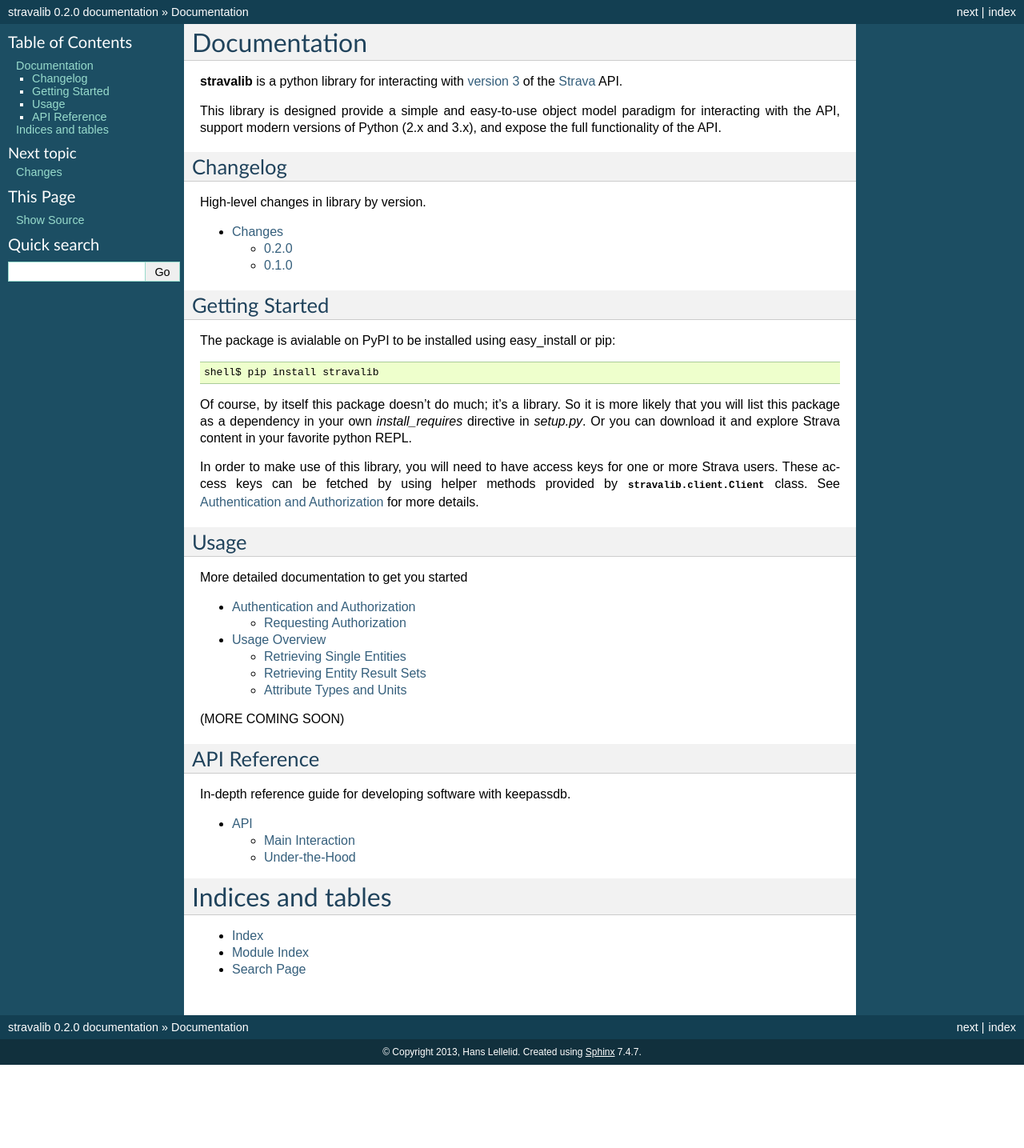
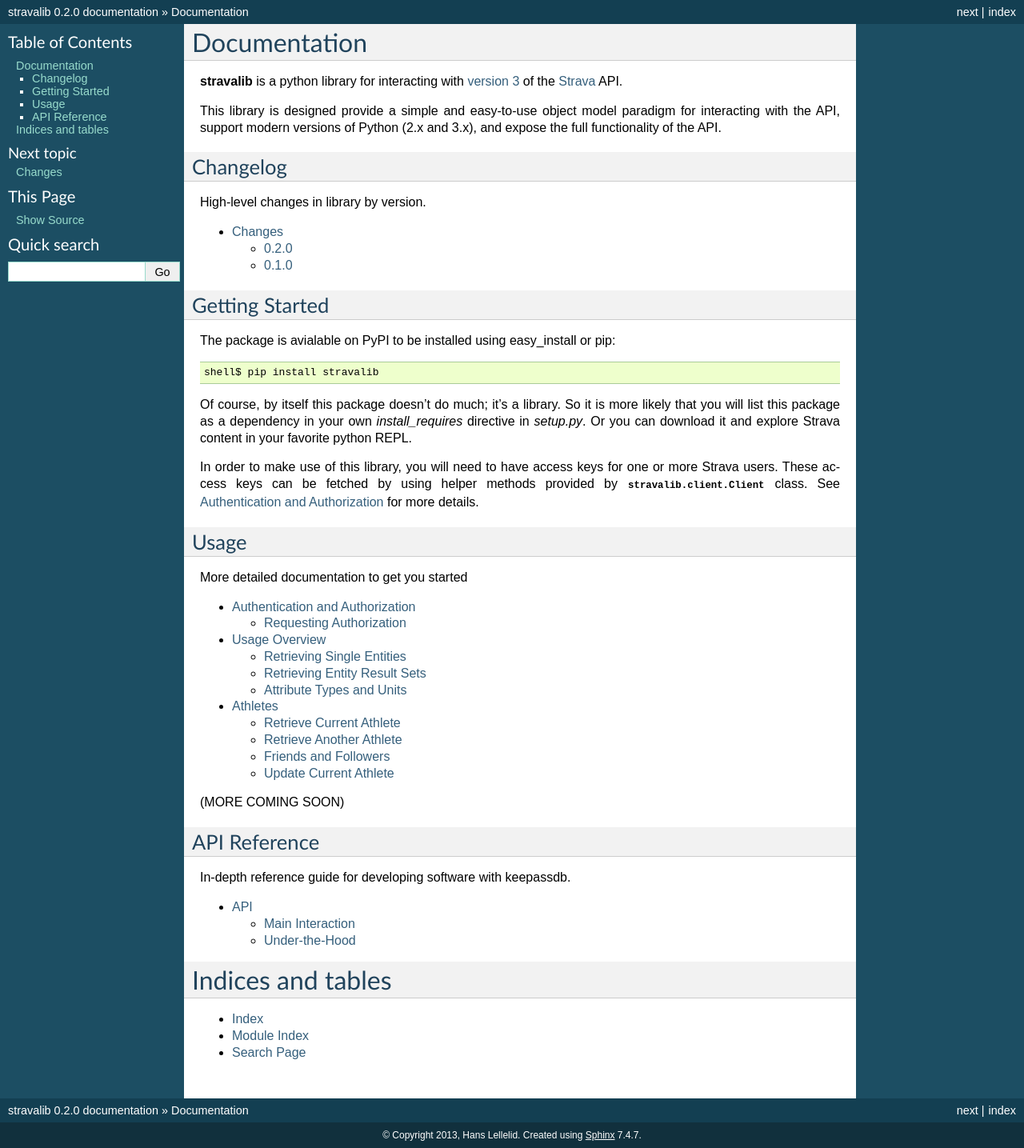
Before and after one commit to stravalib/stravalib, a Sphinx documentation site: the page built from docs/index.rst, in a window 1280 px wide. Shown: the whole page at 80% size. Built offline with Sphinx 7.4.7, drawn with Linux system fonts in a browser that asks for light colours; before the commit the page ends 1331 px from its top, so only the background shows below that; some of the changed lines change nothing that is shown.

Commit message:
Added an athletes usage guide

```diff
--- a/docs/index.rst
+++ b/docs/index.rst
@@ -49,6 +49,7 @@
 
    usage/auth
    usage/overview
+   usage/athletes
 
 (MORE COMING SOON)
 
--- /dev/null
+++ b/docs/usage/athletes.rst
@@ -0,0 +1,71 @@
+.. _athletes:
+
+Athletes
+********
+
+This page is designed to mirror the structure of the documentation at `http://strava.github.io/api/v3/athlete/`_ and
+describe the methods for working with athlete data in the Strava API.
+
+Retrieve Current Athlete
+========================
+
+This is the simplest request.  It is provided by the :method:`stravalib.client.Client.get_athlete` when called
+with no parameters.::
+
+   athlete = client.get_athlete()
+   print("Hello, {}".format(athlete.firstname))
+
+See the :class:`stravalib.model.Athlete` class for details on what is returned.  For this method, full detailed-level
+attribute set is returned.
+
+Retrieve Another Athlete
+========================
+
+A variation on the above request, this is provided by the :method:`stravalib.client.Client.get_athlete` when called
+with an athlete ID.::
+
+   athlete = client.get_athlete(227615)
+   print("Hello, {}".format(athlete.firstname))
+
+See the :class:`stravalib.model.Athlete` class for details.  only summary-level subset of attributes is returned
+when fetching information about another athlete.
+
+Friends and Followers
+=====================
+
+Strava allows fetching both an athlete's friends and those that are following (have friended) the specified athlete.
+
+List athlete friends
+--------------------
+
+The :method:`stravalib.client.Client.get_athete_friends` method may be called with our without an athlete ID parameter,
+depending on whether the friends for another or the current athlete (respectively) are being requested.::
+
+   johns_friends = client.get_athlete_friends(227615)
+   for a in johns_friends:
+      print("{} is john's friend.".format(a.firstname))
+
+   # Now do the same for the currently authenticated athlete
+   friends = client.get_athlete_friends()
+   for a in friends:
+      print("{} is your friend.".format(a.firstname))
+
+List athlete followers
+----------------------
+
+Listing followers works basically the same as listing friends, and is effectively showing the inverse.::
+
+   johns_followers = client.get_athlete_followers(227615)
+   for a in johns_followers:
+      print("{} is following john.".format(a.firstname))
+
+   # Now do the same for the currently authenticated athlete
+   friends = client.get_athlete_followers()
+   for a in followers:
+      print("{} is following you.".format(a.firstname))
+
+
+Update Current Athlete
+======================
+
+(This is not yet implemented by stravalib.)
```
